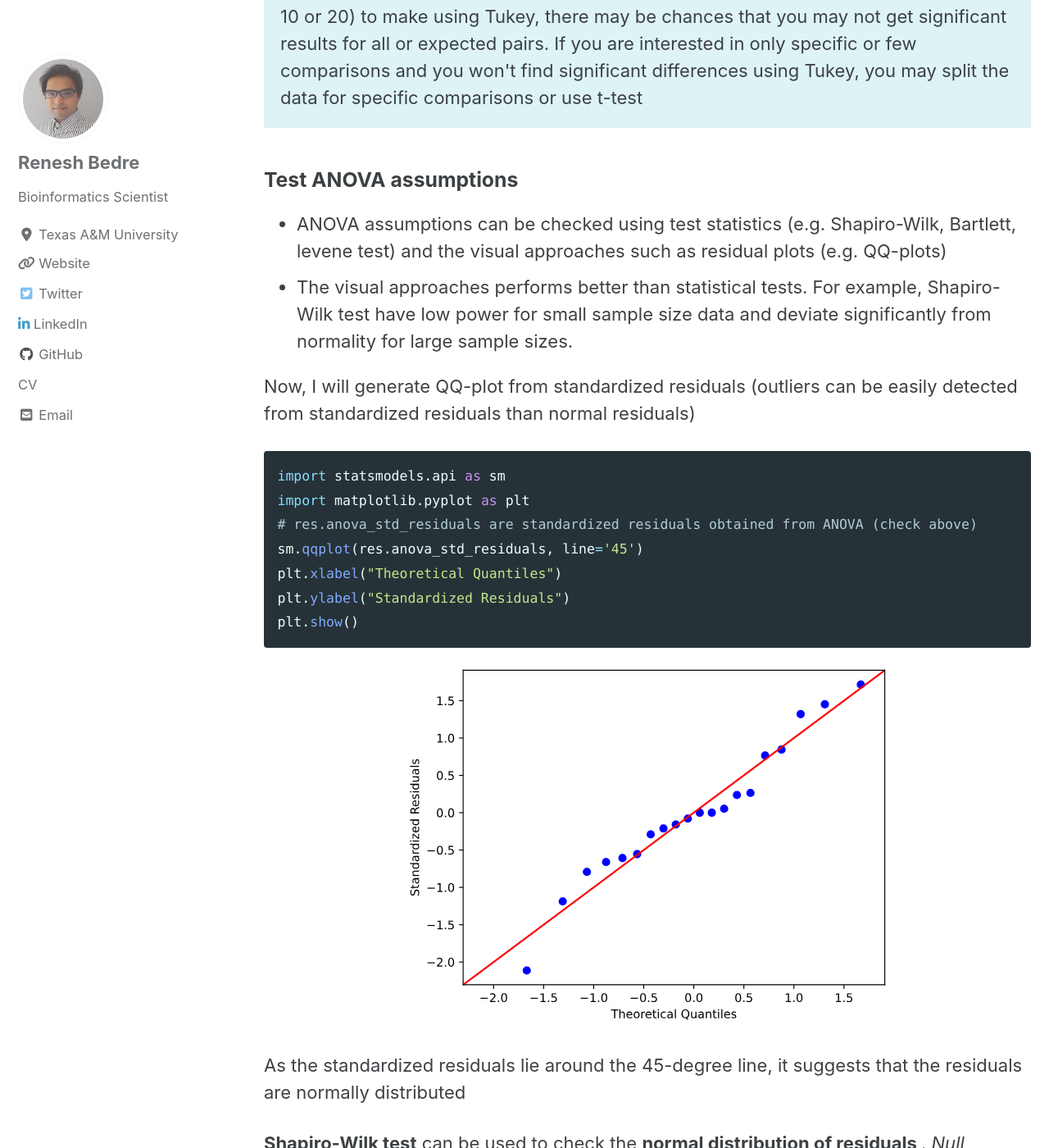
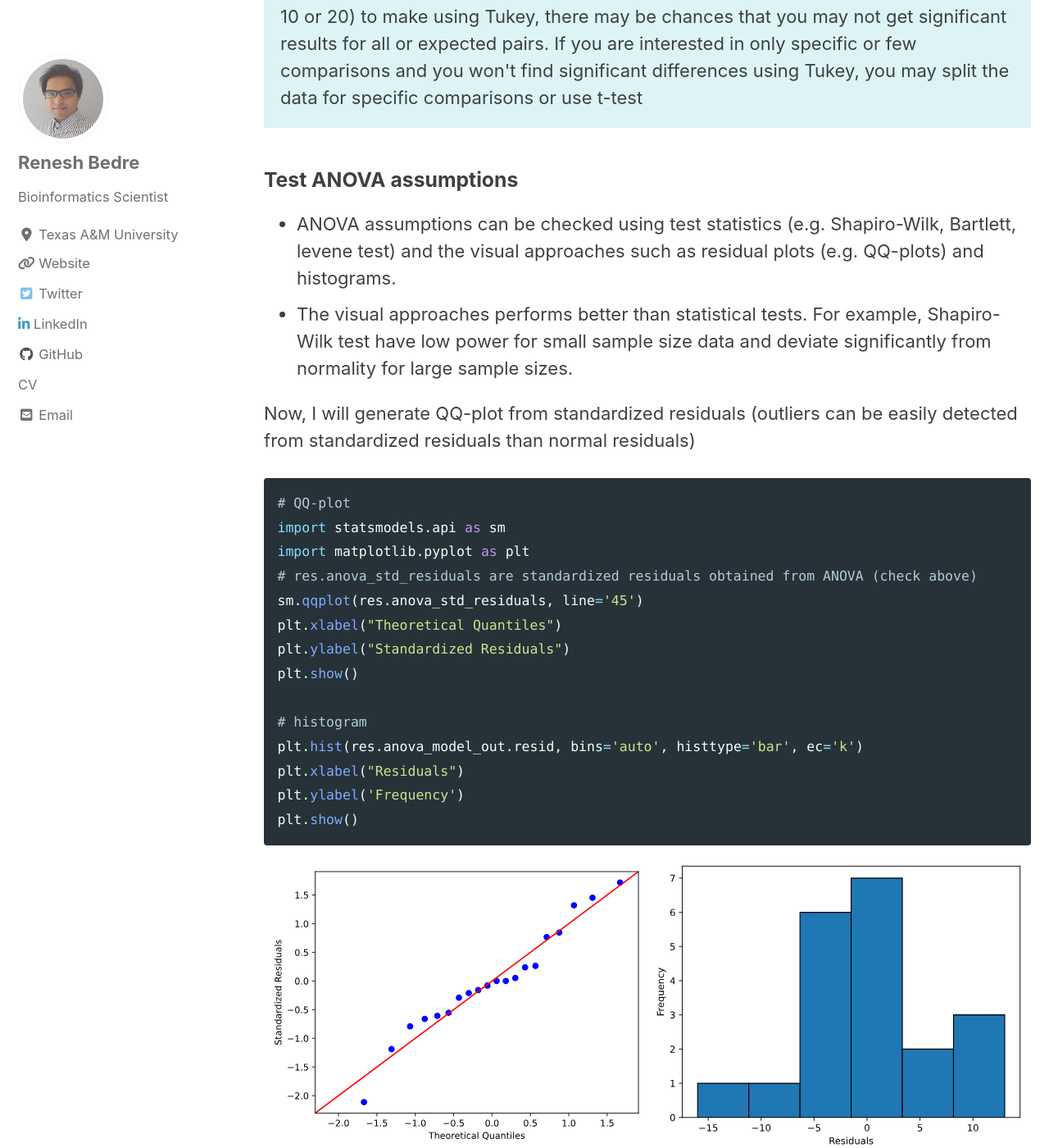
Before and after one commit to reneshbedre/reneshbedre.github.io, a Jekyll site: the page built from _posts/2018-10-22-anova.md, in a window 1280 px wide and 1400 px high, scrolled down 4888 px. Shown: the whole window at 82% size. Built offline with Jekyll 4.4.1, drawn with Linux system fonts in a browser that asks for light colours; cached includes are drawn as plain includes; nearby versions of some CDN libraries; a style sheet for code colours, icons or effects is not loaded; some of the changed text lies outside the part shown.

Commit message:
anova updated

````diff
--- a/_posts/2018-10-22-anova.md
+++ b/_posts/2018-10-22-anova.md
@@ -148,7 +148,7 @@ significant differences using Tukey, you may split the data for specific compari
 ### Test ANOVA assumptions
 
 - ANOVA assumptions can be checked using test statistics (e.g. Shapiro-Wilk, Bartlett, levene test) and the visual
-  approaches such as residual plots (e.g. QQ-plots)
+  approaches such as residual plots (e.g. QQ-plots) and histograms.
 - The visual approaches performs better than statistical tests. For example, Shapiro-Wilk test have low power for small
   sample size data and deviate significantly from normality for large sample sizes.
 
@@ -156,6 +156,7 @@ Now, I will generate QQ-plot from standardized residuals (outliers can be easily
 than normal residuals)
 
 ```python
+# QQ-plot
 import statsmodels.api as sm
 import matplotlib.pyplot as plt
 # res.anova_std_residuals are standardized residuals obtained from ANOVA (check above)
@@ -163,13 +164,25 @@ sm.qqplot(res.anova_std_residuals, line='45')
 plt.xlabel("Theoretical Quantiles")
 plt.ylabel("Standardized Residuals")
 plt.show()
+
+# histogram
+plt.hist(res.anova_model_out.resid, bins='auto', histtype='bar', ec='k')
+plt.xlabel("Residuals")
+plt.ylabel('Frequency')
+plt.show()
 ```
 
 <p align="center">
-<img src="/assets/posts/anova/qq.svg" width="600">
+<img src="/assets/posts/anova/qq.svg" width="460">
+
+<img src="/assets/posts/anova/hist.svg" width="460">
 </p>
 
-As the standardized residuals lie around the 45-degree line, it suggests that the residuals are normally distributed
+As the standardized residuals lie around the 45-degree line, it suggests that the residuals are approximately
+normally distributed
+
+In the histogram, the distribution looks approximately normal and suggetss that residuals are approximately
+normally distributed
 
 <b>Shapiro-Wilk test</b> can be used to check the <b> normal distribution of residuals </b>. <i>Null hypothesis</i>:
 data is drawn from normal distribution.
````
Also changed, not shown: assets/posts/anova/hist.svg (added).
